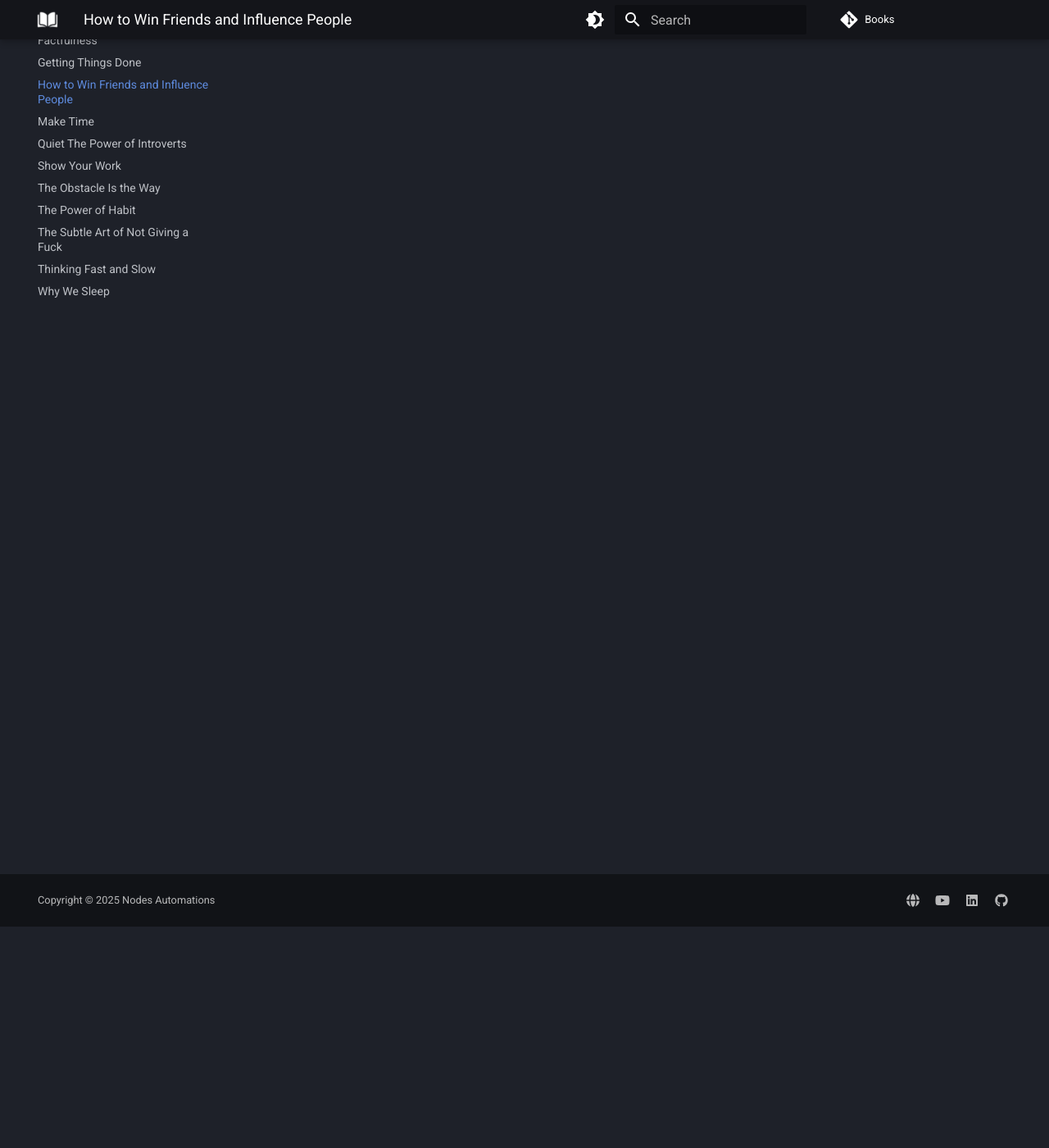
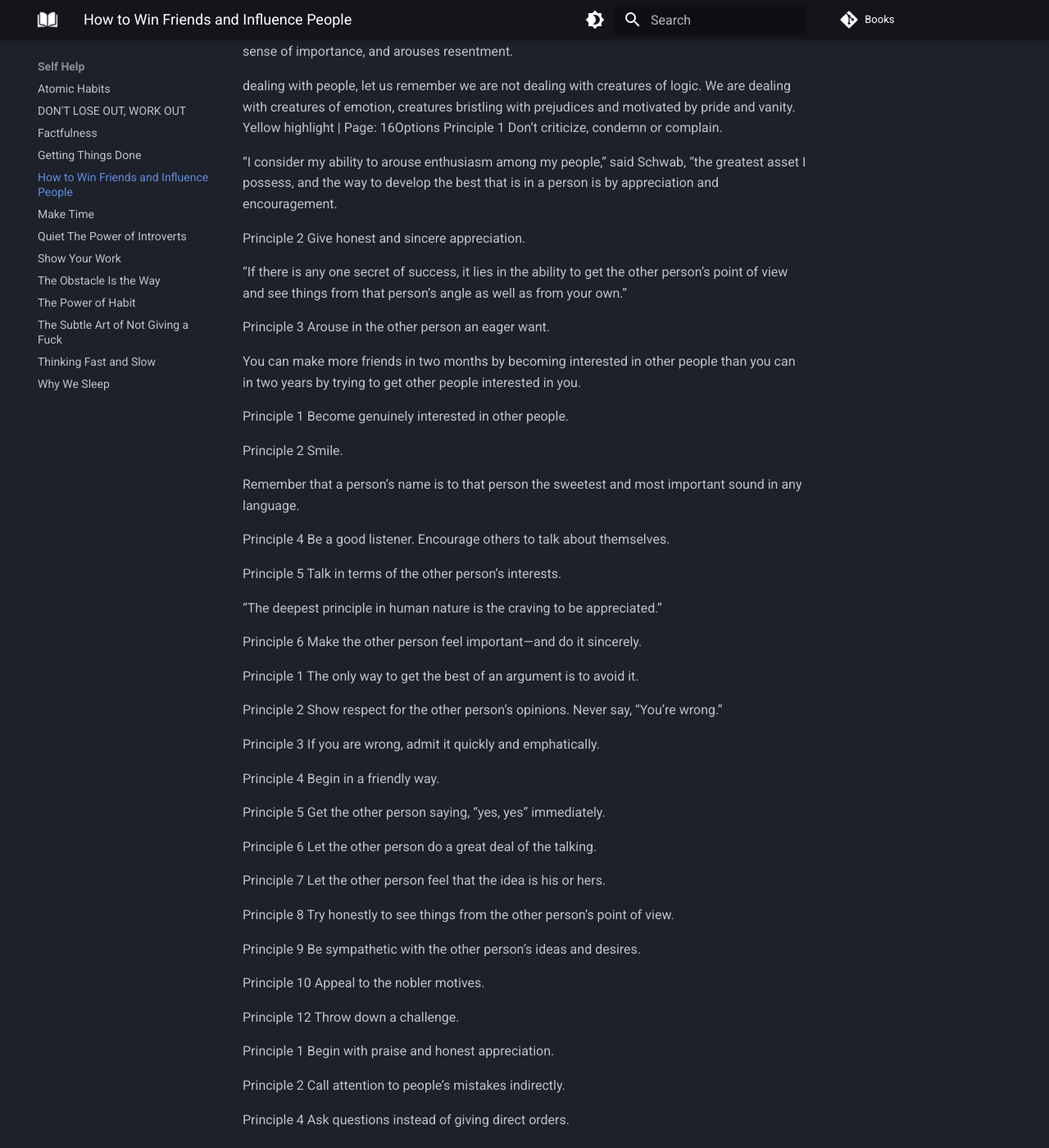
Before and after one commit to vivekkpatel/Books, an MkDocs documentation site: the page built from docs/Self Help/How to Win Friends and Influence People.md, in a window 1280 px wide and 1400 px high, scrolled down 270 px. Shown: the whole window at 82% size. Built offline with MkDocs 1.6.1 and Material for MkDocs 9.7.7, drawn with Linux system fonts in a browser that asks for light colours; comment, search, counter and statistics services are not loaded; some of the changed text lies outside the part shown.

Commit message:
Add principles and anecdotes from "How to Win Friends and Influence People"

```diff
--- a/docs/Self Help/How to Win Friends and Influence People.md
+++ b/docs/Self Help/How to Win Friends and Influence People.md
@@ -1 +1,65 @@
 # How to Win Friends and Influence People by Dale Carnegie
+
+Criticism is futile because it puts a person on the defensive and usually makes him strive to justify himself. Criticism is dangerous, because it wounds a person’s precious pride, hurts his sense of importance, and arouses resentment.
+
+dealing with people, let us remember we are not dealing with creatures of logic. We are dealing with creatures of emotion, creatures bristling with prejudices and motivated by pride and vanity.
+Yellow highlight | Page: 16Options
+Principle 1 Don’t criticize, condemn or complain.
+
+“I consider my ability to arouse enthusiasm among my people,” said Schwab, “the greatest asset I possess, and the way to develop the best that is in a person is by appreciation and encouragement.
+
+Principle 2 Give honest and sincere appreciation.
+
+“If there is any one secret of success, it lies in the ability to get the other person’s point of view and see things from that person’s angle as well as from your own.”
+
+Principle 3 Arouse in the other person an eager want.
+
+You can make more friends in two months by becoming interested in other people than you can in two years by trying to get other people interested in you.
+
+Principle 1 Become genuinely interested in other people.
+
+Principle 2 Smile.
+
+Remember that a person’s name is to that person the sweetest and most important sound in any language.
+
+Principle 4 Be a good listener. Encourage others to talk about themselves.
+
+Principle 5 Talk in terms of the other person’s interests.
+
+“The deepest principle in human nature is the craving to be appreciated.”
+
+Principle 6 Make the other person feel important—and do it sincerely.
+
+Principle 1 The only way to get the best of an argument is to avoid it.
+
+Principle 2 Show respect for the other person’s opinions. Never say, “You’re wrong.”
+
+Principle 3 If you are wrong, admit it quickly and emphatically.
+
+Principle 4 Begin in a friendly way.
+
+Principle 5 Get the other person saying, “yes, yes” immediately.
+
+Principle 6 Let the other person do a great deal of the talking.
+
+Principle 7 Let the other person feel that the idea is his or hers.
+
+Principle 8 Try honestly to see things from the other person’s point of view.
+
+Principle 9 Be sympathetic with the other person’s ideas and desires.
+
+Principle 10 Appeal to the nobler motives.
+
+Principle 12 Throw down a challenge.
+
+Principle 1 Begin with praise and honest appreciation.
+
+Principle 2 Call attention to people’s mistakes indirectly.
+
+Principle 4 Ask questions instead of giving direct orders.
+
+In the early nineteenth century, a young man in London aspired to be a writer. But everything seemed to be against him. He had never been able to attend school more than four years. His father had been flung in jail because he couldn’t pay his debts, and this young man often knew the pangs of hunger. Finally, he got a job pasting labels on bottles of blacking in a rat-infested warehouse, and he slept at night in a dismal attic room with two other boys—guttersnipes from the slums of London. He had so little confidence in his ability to write that he sneaked out and mailed his first manuscript in the dead of night so nobody would laugh at him. Story after story was refused. Finally the great day came when one was accepted. True, he wasn’t paid a shilling for it, but one editor had praised him. One editor had given him recognition. He was so thrilled that he wandered aimlessly around the streets with tears rolling down his cheeks. The praise, the recognition that he received through getting one story in print, changed his whole life, for if it hadn’t been for that encouragement, he might have spent his entire life working in rat-infested factories. You may have heard of that boy. His name was Charles Dickens.
+
+Principle 6 Praise the slightest improvement and praise every improvement. Be “hearty in your approbation and lavish in your praise.”
+
+Principle 7 Give the other person a fine reputation to live up to.
```
